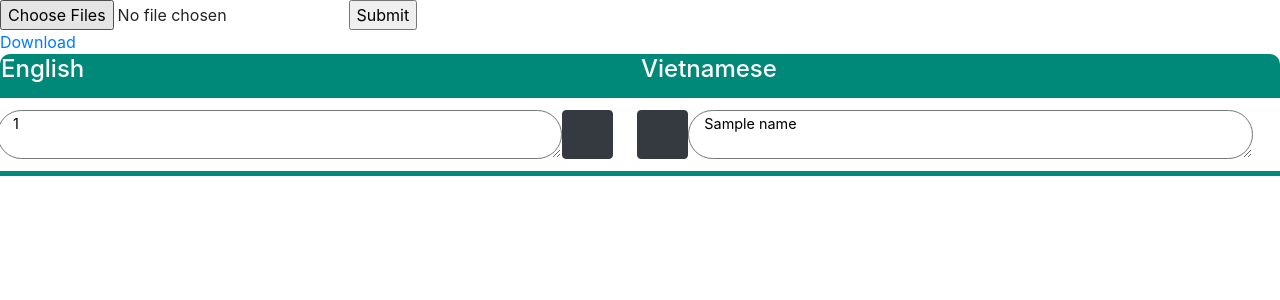
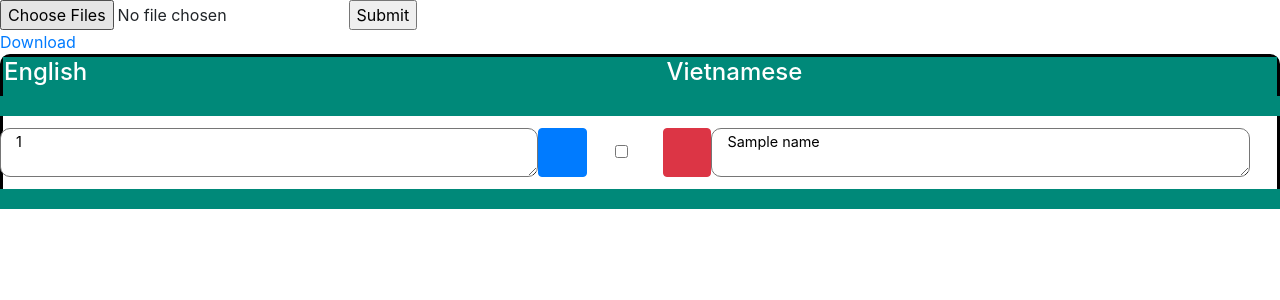
Before and after one commit to ptquan-hcmus/sentenceAlignmentTool, a Flask app: template templates/index.html in a window 1280 px wide. Shown: the top 300 px of the page. Run offline with Flask 2, Linux system fonts and the light colour scheme; the template is opened without the code that fills it: most values are stand-ins (such as "Sample title", 1, 10 or a date in 2020); lists and menus that the app fills with data are empty; some libraries are stand-ins or nearby versions.

Commit message:
Improve saving file

```diff
--- a/app.py
+++ b/app.py
@@ -43,7 +43,7 @@ def hello():
             def pre_translate(EL, VN):
                data = [[EL[i], []] for i in range(len(EL))]
                EL_len, VN_len = len(EL), len(VN)
-               translator = Translator(service_urls=['translate.google.com'])
+               translator = Translator(service_urls=['translate.google.com', 'translate.google.co.kr'])
                start = time()
                def translate(sentence):
                   translation = translator.translate(sentence, src='en', dest='vi')
@@ -110,10 +110,10 @@ def hello():
                   data[EL_len - 1][1].append(VN[-1])
                   check_list[VN_len - 1] = EL_len - 1
 
-               for i in range(int(VN_len)):
+               for i in range(int(VN_len/2) + 1):
                   if check_list[i] == -1:
                      for j in range(i-1, -1, -1):
-                        if check_list[j] != -1 and check_list[j] < EL_len - 1:
+                        if check_list[j] != -1:
                            data[check_list[j] + 1][1].append(VN[i])
                            check_list[i] = check_list[j] + 1
                            break
--- a/static/scripts.js
+++ b/static/scripts.js
@@ -84,19 +84,31 @@ $('#save-link').click(function () {
   var retContent = [];
   var retString = '';
   $('tbody tr').each(function (idx, elem) {
-    var elemText = [];
+    var elemText = '';
     var i = 0
     $(elem).children('td').each(function (childIdx, childElem) {
       if (i == 0) {
-        elemText.push(`(en)${$(childElem).text().trim().replace(/(\n)/gm, "").replace("            ", " ")}`);
-        i = 1
-      } else {
-        elemText.push(`(vi)${$(childElem).text().trim().replace(/(\n)/gm, "").replace("            ", " ")}`);
+        text = ''
+        $(childElem).find('.txt').each(function(Idx, childText){
+          text += $(childText).val() + '\n'
+        });
+        elemText += '(en)' + text;
+        i = 1;
+      } else if (i == 1){
+        if (!$(childElem).find('.box_check').is(":checked")){
+          elemText = '+' + elemText
+        }
+        i = 2
+      } else if (i == 2){
+        text = ''
+        $(childElem).find('.txt').each(function(Idx, childText){
+          text += $(childText).val() + '\n'
+        });
+        elemText += '(vi)' + text;
         i = 0
       }
     });
-    // .replace(/(\r\n|\n|\r)/gm, "")
-    retContent.push(`${elemText.join("\n")}`);
+    retContent.push(`${elemText}`);
   });
   retString = retContent.join("\n\n")
   var file = new Blob([retString], { type: 'text/plain' });
@@ -104,6 +116,15 @@ $('#save-link').click(function () {
   btn.attr("href", URL.createObjectURL(file));
   btn.prop("download", "data.txt");
 })
+
+$(document).ready(function() {
+  $('textarea').on('keyup keydown', function() {
+    $(this).height(0);
+    $(this).height(this.scrollHeight);
+  });
+});
+
+
 
 // $.fn.enterKey = function (fnc) {
 //   return this.each(function () {
--- a/static/style.css
+++ b/static/style.css
@@ -19,31 +19,35 @@ table th {
 }
 
 table tbody tr:nth-of-type(even) {
-  background-color: #dddddd;
+  background-color: #ffffff;
 }
 
 table tbody tr:nth-of-type(odd) {
   background-color: #ffffff;
 }
 
+table tbody tr {
+  border: 3px solid black;
+}
+
 table tbody tr:last-of-type {
-  border-bottom: 5px solid #008979;
+  border-bottom: 20px solid #008979;
 }
 
 
 .column_1, .column_2 {
-  min-height: 30px;
+  min-height: 50px;
   padding: 10px;
 }
 
 .draggable_1, .draggable_2 {
-  min-height: fit-content;
-  cursor: text;
   padding: 2px;
 }
 
 .txt {
-  border-radius: 100px;
+  border-radius: 10px;
+  resize: vertical;
+  overflow: hidden;
 }
 
 .draggable_1.dragging_1, .draggable_2.dragging_2 {
--- a/templates/index.html
+++ b/templates/index.html
@@ -2,26 +2,32 @@
 {% block table %}
 <table>
   <tr>
-    <th style="width:50%">
+    <th style="width:48%">
       <h4 class="header" style="width:100%">English</h4>
     </th>
-    <th style="width:50%">
+    <th style="width: 4%">
+      <div></div>
+    </th>
+    <th style="width:48%">
       <h4 class="header" style="width:100%">Vietnamese</h4>
     </th>
   </tr>
   <tbody>
   {% for value in data %}
   <tr>
-    <td class="column_1" style="width:50%">
+    <td class="column_1">
       <div class="row draggable_1" draggable="true" style="width: 100%;">
         <textarea class="txt col-sm-11"  spellcheck="false">{{value[0]}}</textarea>
-        <a class="btn btn-dark col-sm-1" onclick="false" role="button"><p>      </p></a   >
+        <a class="btn btn-primary col-sm-1" onclick="false" role="button"><p>      </p></a   >
       </div>
     </td>
-    <td class="column_2 "  style="width:50%">
+    <td>
+      <input class="box_check" type = "checkbox" style="padding: 0px;">
+    </td>
+    <td class="column_2 ">
       {% for v in value[1] %}
       <div class="row draggable_2" draggable="true" style="width: 100%;">
-        <a class="btn btn-dark col-sm-1" onclick="false" role="button"><p>      </p></a>
+        <a class="btn btn-danger col-sm-1" onclick="false" role="button"><p>      </p></a>
         <textarea class="txt col-sm-11"  spellcheck="false">{{v}}</textarea>
       </div>
       {% endfor %}
```
Also changed, not shown: 2 other files.
